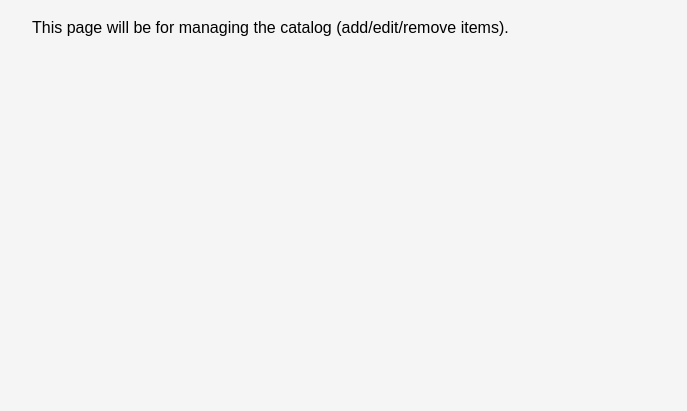
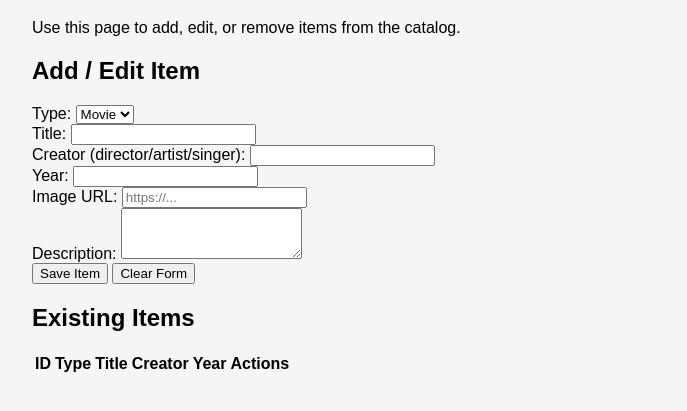
Before and after one commit to aditaurog-stack/adiarmyratings, a plain HTML site: page admin.html in a window 1280 px wide. Shown: the part 81-492 px from the top of the page, without its empty margins (158-845 px from the left). Drawn offline with Linux system fonts and the light colour scheme.

Commit message:
add admin forms and items to table

```diff
--- a/admin.html
+++ b/admin.html
@@ -3,13 +3,79 @@
 <head>
   <meta charset="UTF-8" />
   <title>Admin – Media Catalog</title>
-  <link rel="stylesheet" href="style.css"> <!-- Connect CSS -->
+  <link rel="stylesheet" href="style.css">
 </head>
 <body>
 
   <h1>Admin – Media Catalog</h1>
-  <p>This page will be for managing the catalog (add/edit/remove items).</p>
+  <p>Use this page to add, edit, or remove items from the catalog.</p>
 
-  <script src="script.js"></script> <!-- Connect JS -->
+  <section class="admin-section">
+    <h2>Add / Edit Item</h2>
+    <form id="item-form">
+      <div class="form-row">
+        <label for="item-type">Type:</label>
+        <select id="item-type" required>
+          <option value="movie">Movie</option>
+          <option value="music">Music</option>
+          <option value="art">Art</option>
+        </select>
+      </div>
+
+      <div class="form-row">
+        <label for="item-title">Title:</label>
+        <input type="text" id="item-title" required />
+      </div>
+
+      <div class="form-row">
+        <label for="item-creator">Creator (director/artist/singer):</label>
+        <input type="text" id="item-creator" required />
+      </div>
+
+      <div class="form-row">
+        <label for="item-year">Year:</label>
+        <input type="number" id="item-year" required />
+      </div>
+
+      <div class="form-row">
+        <label for="item-image">Image URL:</label>
+        <input type="url" id="item-image" placeholder="https://..." />
+      </div>
+
+      <div class="form-row">
+        <label for="item-description">Description:</label>
+        <textarea id="item-description" rows="3"></textarea>
+      </div>
+
+      <div class="form-row">
+        <button type="submit" id="save-item-button">Save Item</button>
+        <button type="button" id="clear-form-button">Clear Form</button>
+      </div>
+
+      <!-- Hidden field to track if we are editing an existing item -->
+      <input type="hidden" id="item-id" />
+    </form>
+  </section>
+
+  <section class="admin-section">
+    <h2>Existing Items</h2>
+    <table class="items-table">
+      <thead>
+        <tr>
+          <th>ID</th>
+          <th>Type</th>
+          <th>Title</th>
+          <th>Creator</th>
+          <th>Year</th>
+          <th>Actions</th>
+        </tr>
+      </thead>
+      <tbody id="admin-items-body">
+        <!-- Rows will be filled in with JavaScript -->
+      </tbody>
+    </table>
+  </section>
+
+  <script src="script.js"></script>
 </body>
 </html>
```
